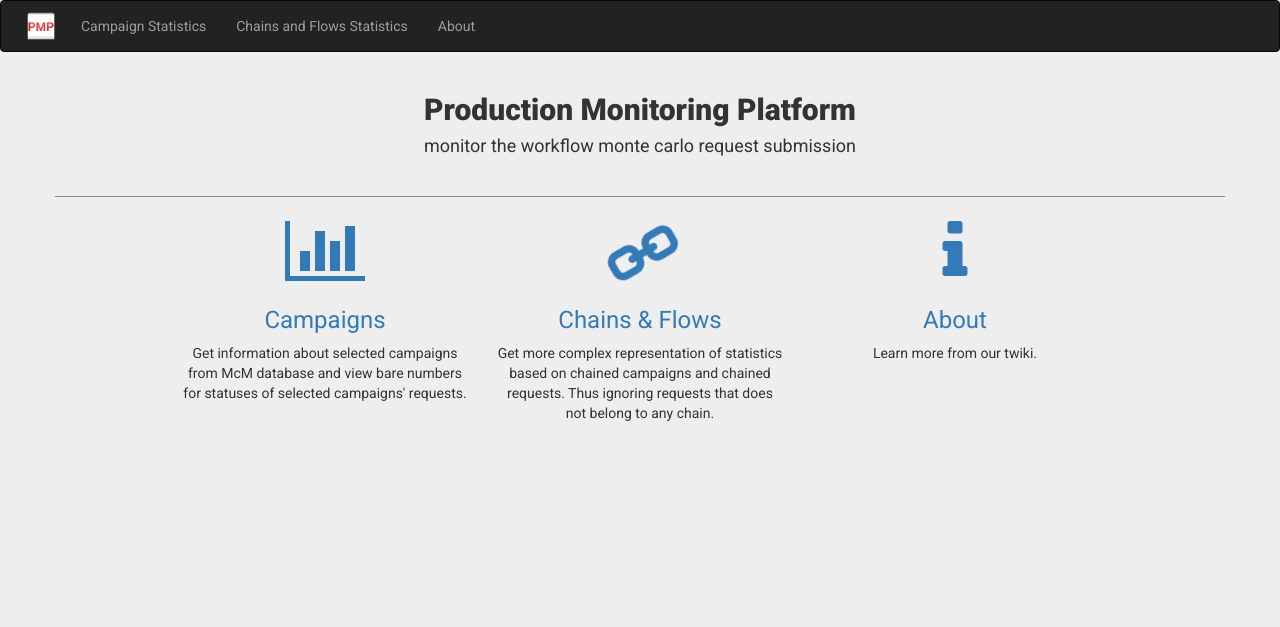
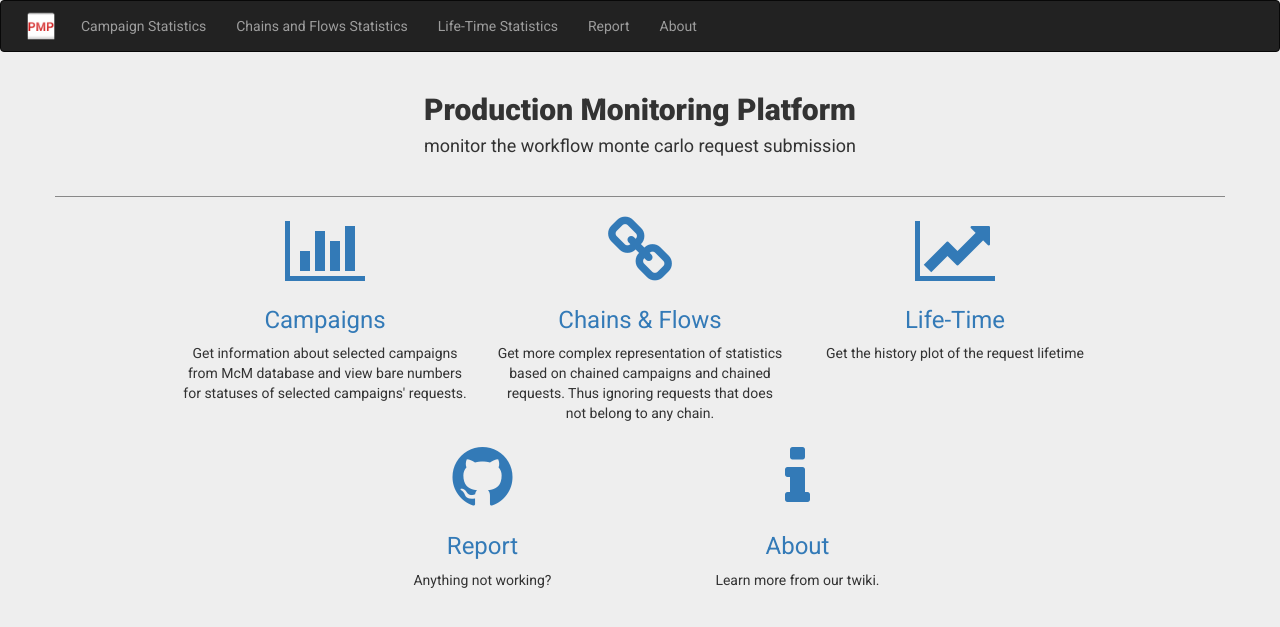
Before and after one commit to cms-PdmV/pMp, a Flask app: page / in a window 1280 px wide. Shown: the top 627 px of the page. Run offline with Flask 2, Linux system fonts and the light colour scheme; some libraries are stand-ins or nearby versions.

Commit message:
changed index and top menu

```diff
--- a/pmp/static/partials/index.html
+++ b/pmp/static/partials/index.html
@@ -8,7 +8,8 @@
 </div>
 <div class="row text-center">
   <hr class="line"/>
-  <div class="col-lg-10 col-lg-offset-1 col-md-10 col-md-offset-1 col-sm-10 col-sm-offset-1">
+  <div class="col-lg-10 col-lg-offset-1 col-md-10 col-md-offset-1 col-sm-10 col-sm-offset-1 spacing">
+
     <div class="col-lg-4 col-md-4 col-sm-4">
       <a href="#" ng-click="nav('/campaign')">
         <i class="fa fa-bar-chart fa-5x"></i>
@@ -18,15 +19,41 @@
         Get information about selected campaigns from McM database and view bare numbers for statuses of selected campaigns' requests.
       </p>
     </div>
+
     <div class="col-lg-4 col-md-4 col-sm-4">
       <a href="#" ng-click="nav('/chain')">
-        <i class="fa fa-chain fa-spin fa-5x"></i>
+        <i class="fa fa-chain fa-5x"></i>
         <h3>Chains & Flows</h3>
       </a>
       <p>
         Get more complex representation of statistics based on chained campaigns and chained requests. Thus ignoring requests that does not belong to any chain.
       </p>
     </div>
+
+    <div class="col-lg-4 col-md-4 col-sm-4">
+      <a href="#" ng-click="nav('/lifetime')">
+        <i class="fa fa-line-chart fa-5x"></i>
+        <h3>Life-Time</h3>
+      </a>
+      <p>
+        Get the history plot of the request lifetime
+      </p>
+    </div>
+
+  </div>
+
+  <div class="col-lg-10 col-lg-offset-1 col-md-10 col-md-offset-1 col-sm-10 col-sm-offset-1">
+
+    <div class="col-lg-4 col-lg-offset-2 col-md-4 col-md-offset-2 col-sm-4 col-sm-offset-2">
+      <a href="https://twiki.cern.ch/twiki/bin/viewauth/CMS/PdmVpMp" target="_blank">
+        <i class="fa fa-github fa-5x"></i>
+        <h3>Report</h3>
+      </a>
+      <p>
+        Anything not working?
+      </p>
+    </div>
+
     <div class="col-lg-4 col-md-4 col-sm-4">
       <a href="https://twiki.cern.ch/twiki/bin/viewauth/CMS/PdmVpMp" target="_blank">
         <i class="fa fa-info fa-5x"></i>
@@ -36,5 +63,6 @@
         Learn more from our twiki.
       </p>
     </div>
+
   </div>
 </div>
--- a/pmp/templates/graph.html
+++ b/pmp/templates/graph.html
@@ -40,6 +40,9 @@
         <ul class="nav navbar-header navbar-nav col-xs-12 col-sm-11 col-md-11 col-lg-11">
           <li><a href="#" ng-click="nav('/campaign')">Campaign Statistics</a></li>
           <li><a href="#" ng-click="nav('/chain')">Chains and Flows Statistics</a></li>
+          <li><a href="#" ng-click="nav('/lifetime')">Life-Time Statistics</a></li>
+          <li><a href="https://github.com/cms-PdmV/pmp/issues"
+                 target="_blank">Report</a></li>
           <li><a href="https://twiki.cern.ch/twiki/bin/viewauth/CMS/PdmVpMp"
                  target="_blank">About</a></li>
         </ul>
```
